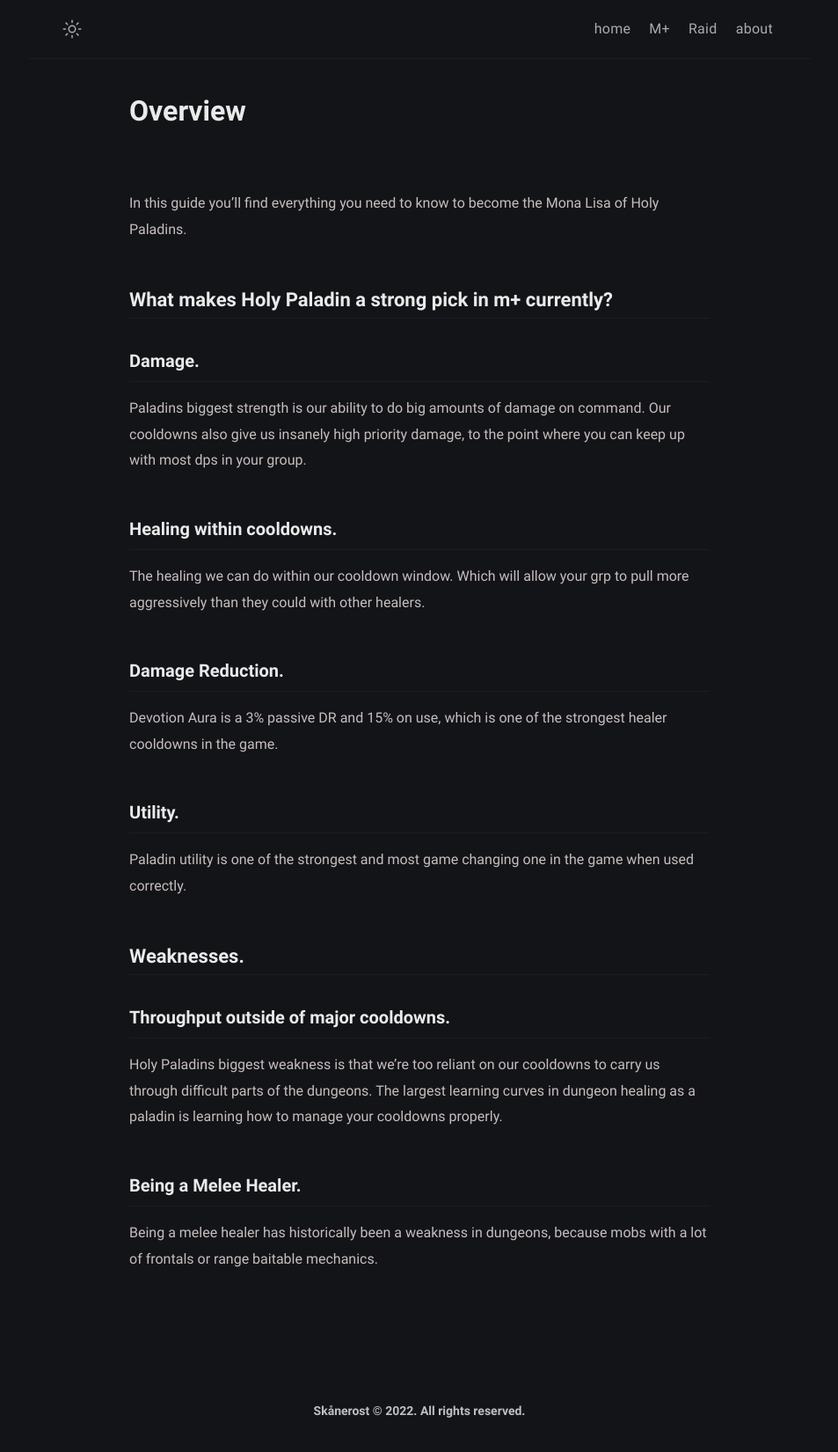
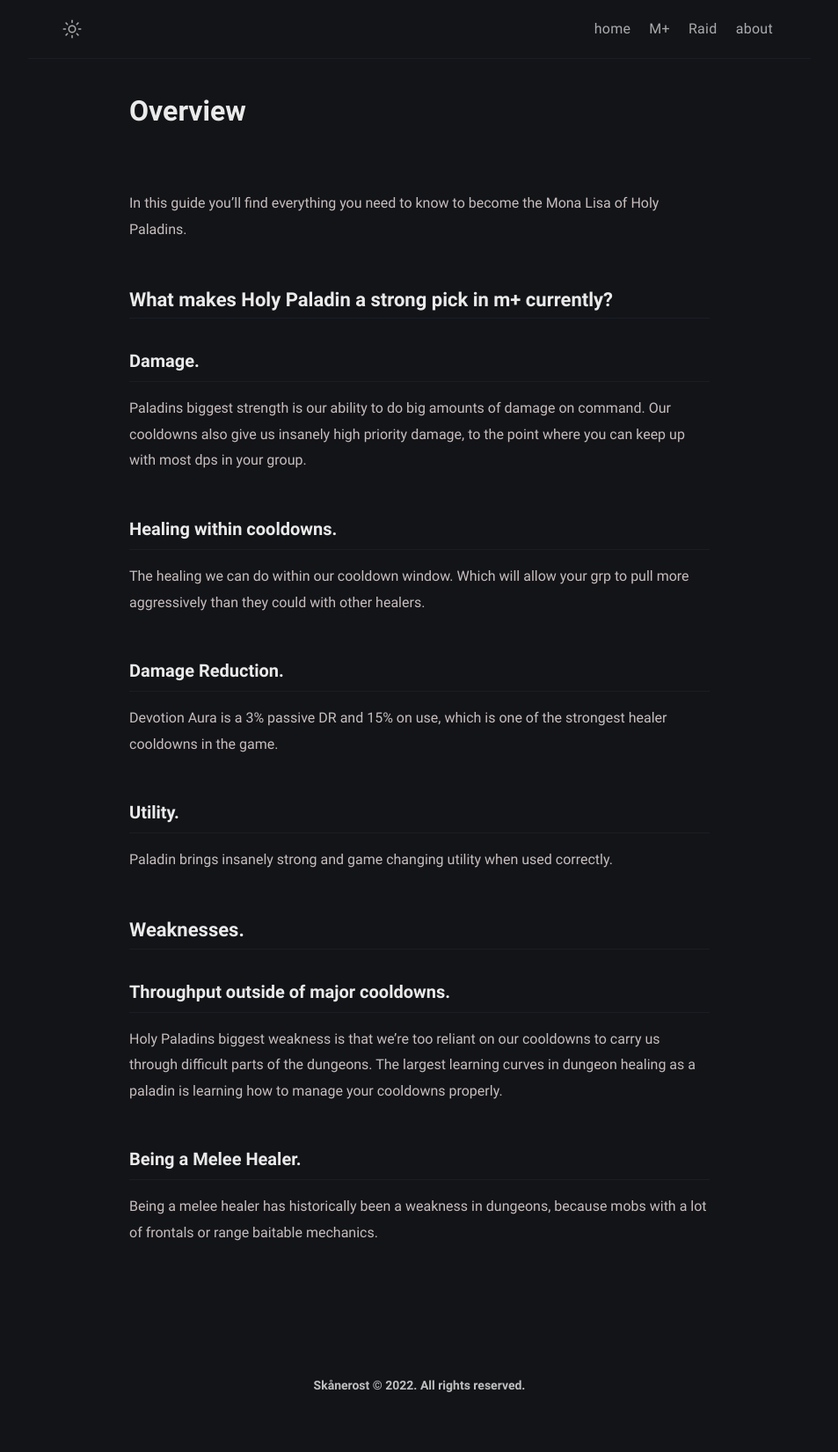
Before and after one commit to BetterThanWowhead/BetterThanWowhead.github.io, a Jekyll site: the page built from pages/M+/index.md, in a window 1280 px wide. Shown: the whole page at 88% size, without its empty margins (163-1116 px from the left). Built offline with Jekyll 4.4.1, drawn with Linux system fonts in a browser that asks for light colours; after the commit the page ends 1620 px from its top, so only the background shows below that.

Commit message:
Update index.md

```diff
--- a/pages/M+/index.md
+++ b/pages/M+/index.md
@@ -23,7 +23,7 @@ Devotion Aura is a 3% passive DR and 15% on use, which is one of the strongest h
 
 ### **Utility.**
 
-Paladin utility is one of the strongest and most game changing one in the game when used correctly.
+Paladin brings insanely strong and game changing utility when used correctly.
 
 ## Weaknesses.
 ---
```
